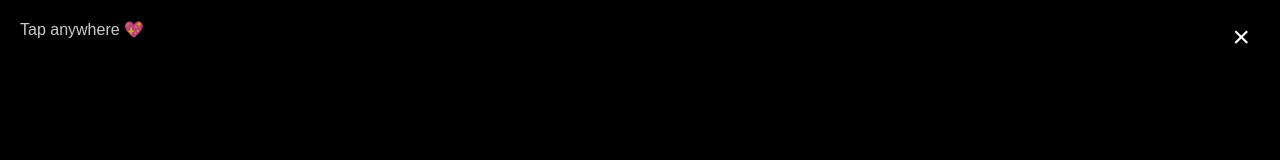
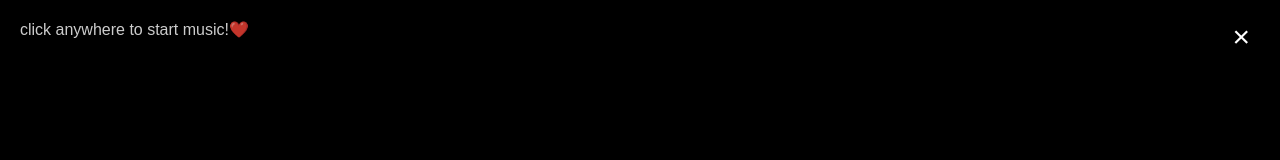
Before and after one commit to manymore2008-pixel/love_popup, a plain HTML site: page index.html in a window 1280 px wide. Shown: the top 160 px of the page. Drawn offline with Linux system fonts and the light colour scheme.

Commit message:
Update index.html

```diff
--- a/index.html
+++ b/index.html
@@ -46,7 +46,7 @@
 
     <!-- POPUP -->
     <div class="overlay" id="popup" onclick="startMusic()">
-        <div class="tap">Tap anywhere 💖</div>
+        <div class="tap">click anywhere to start music!❤️ </div>
 
         <span class="close" onclick="closePopup(event)">&times;</span>
 
```
